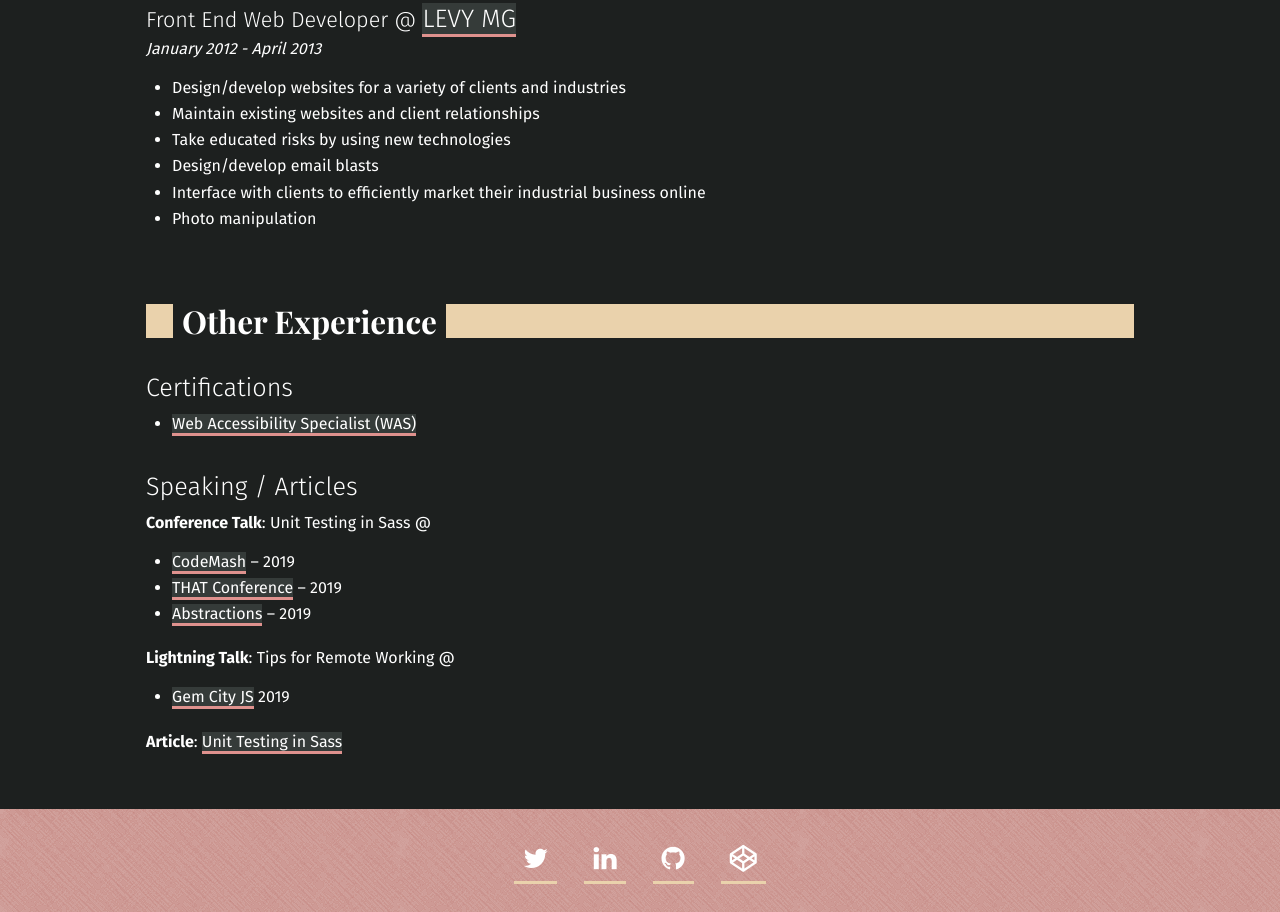
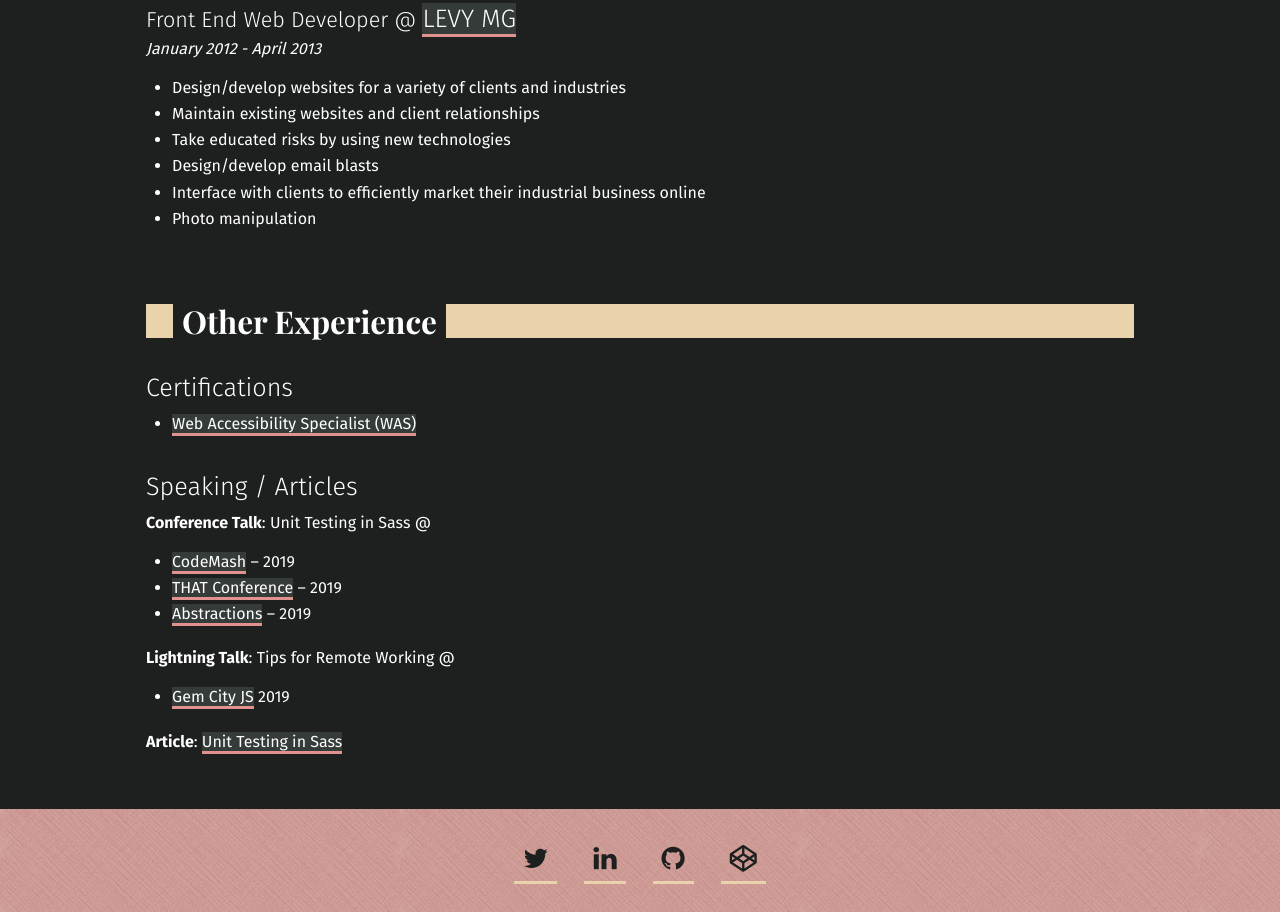
Before and after one commit to lindseywild/portfolio, a Gatsby site: page / in a window 1280 px wide. Shown: the part 2911-3823 px from the top of the page. Built offline with nearby package versions, Linux system fonts and the light colour scheme; Gatsby itself is replaced by a stand-in of ours; a web font is replaced by a local one.

Commit message:
fix: social icon a11y color contrast

```diff
--- a/src/components/social.js
+++ b/src/components/social.js
@@ -24,7 +24,7 @@ const SocialIcons = styled.ul`
 
   i {
     font-size: 1.5rem;
-    color: $dark;
+    color: #1D201F;
   }
 `
 
```
